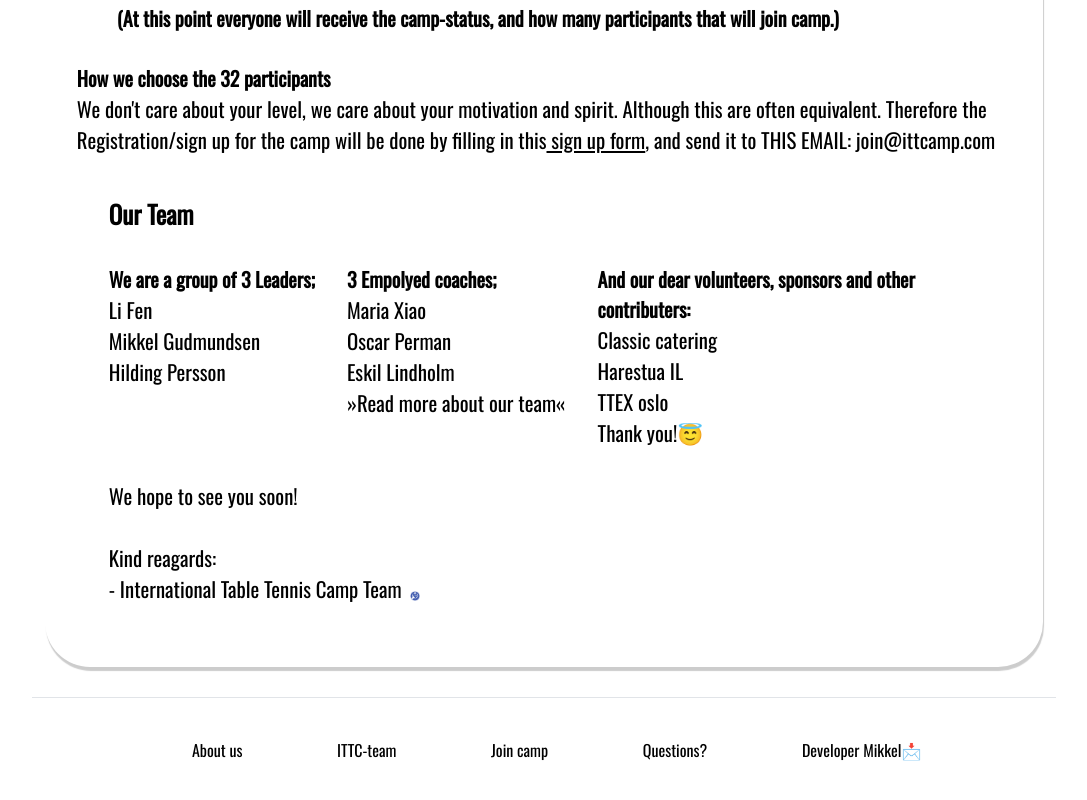
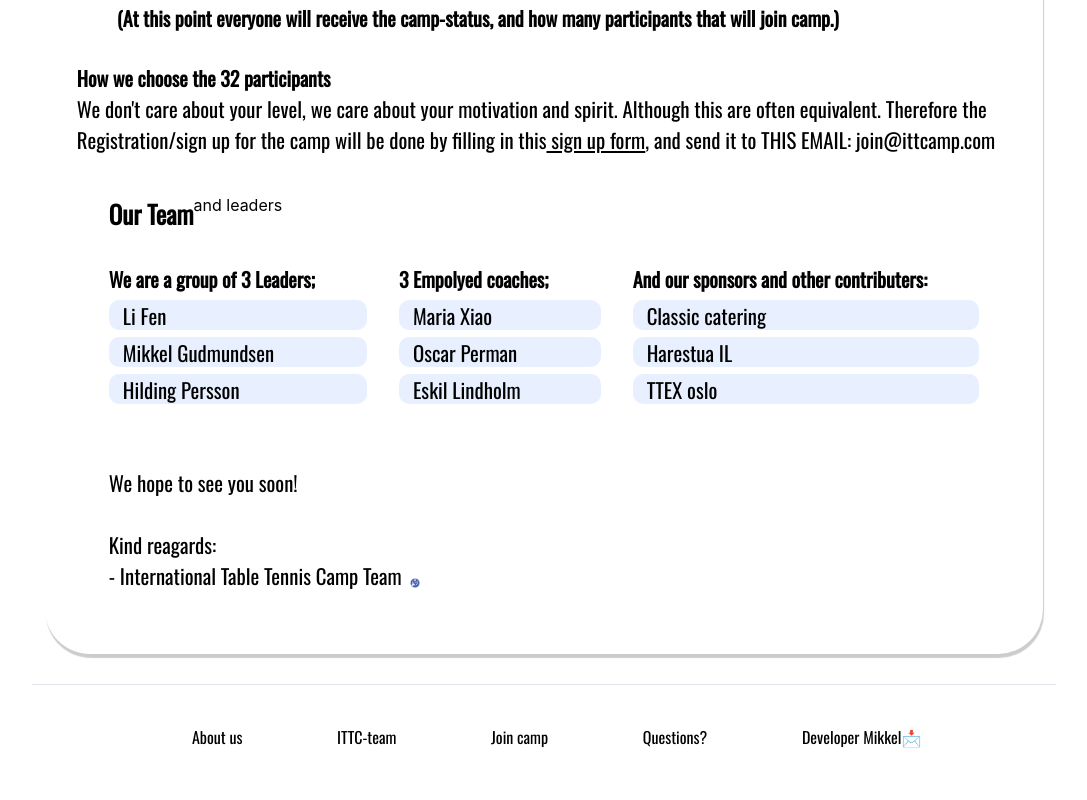
Before and after one commit to mikkelgud/InternationalTableTennisCamp, a React (Create React App) app: page /plan in a window 1280 px wide. Shown: the part 1061-1861 px from the top of the page, without its empty margins (96-1183 px from the left). Built offline with nearby package versions, Linux system fonts and the light colour scheme.

Commit message:
Added link styling for persons in about us

```diff
--- a/src/components/AboutUs.js
+++ b/src/components/AboutUs.js
@@ -8,7 +8,7 @@ import { StyledH3 } from "../styleguides/Styledh3";
 import { Wrapper } from "../styleguides/StyledTextBoxWrapper";
 import { ScrollTop } from "../utils/ScrollToTopp";
 import { StyledSTextSectionHeader } from "../styleguides/StyledSemiTextSectionHeader";
-import {StyledATagLink} from '../styleguides/StyledATagLink';
+import { StyledATagLink } from '../styleguides/StyledATagLink';
 import ApplicationForm from "../Assets/ApplicationITTCAMP.docx";
 
 export const StyledATagLinkLocal = styled.a`
@@ -16,6 +16,22 @@ export const StyledATagLinkLocal = styled.a`
   cursor: pointer;
   border-radius: 15px;
   &:hover{
+    color: #1f448c;
+  }
+`
+const LinkVeiwMultiplier = styled.div`
+background-color: #e4edffd6;
+width: 100%;
+height: 30px;
+border-radius: 10px;
+margin-top: -24px;
+padding: 0 0 0 14px;
+border: 0 0 3px 0 solid black;
+cursor: pointer;
+
+&:hover{
+  background-color: #ffffff;
+  box-shadow: 0px 0px 13px 4px rgba(0,0,0,0.2);
   color: #1f448c;
 }
 `
@@ -51,9 +67,9 @@ export default function AboutUs(props) {
     <LocalWrapper>
       <StyledDiv>
         <StyledTextSectionHeader>Welcome to ITTC! </StyledTextSectionHeader>
-      <br/>
+        <br />
         <StyledSTextSectionHeader>About us</StyledSTextSectionHeader>
-        <br/>
+        <br />
         <StyledH3>Our goals</StyledH3>
         <StyledText>
           Our goal is to make the most developing, higest quality and greatest socially table tennis camps in the world for everyone, at any level.
@@ -61,7 +77,7 @@ export default function AboutUs(props) {
           Everyone in the ITTC-team are ambitious people who aim high, and belive we will reach our goal one time in the future.
           We will start small and try to build it step by step, so every camp can be at the highest quality from the start.
         </StyledText>
-        <br/>
+        <br />
         <StyledH3>We offer</StyledH3>
         <StyledText>
           We in International table tennis camp will deliver the higest level of practice for all levels.
@@ -74,10 +90,10 @@ export default function AboutUs(props) {
           At the moment we offer 3 camps in respectively Norway, Poland and China.
           Keep up with ittcamp.com to get the newest information about our camps.
         </StyledText>
-        <br/>
-        <br/>
+        <br />
+        <br />
         <StyledSTextSectionHeader>Our first camp</StyledSTextSectionHeader>
-        <br/>
+        <br />
         <StyledH3>Camp Norway -From 30.09.2019 to 04.10.2019</StyledH3>
         <StyledText>
           Harestua IL and ITTC invite you to join ITTCamp- Harestua
@@ -85,17 +101,17 @@ export default function AboutUs(props) {
           With our strategy; "start small and build it up step by step with high quality", no place would be more suitable.
           Because of the short notice, there are two conditions that we had to make for it to be possible for us to complete the camp.
           </StyledText>
-          <br/>
+        <br />
         <StyledH3>
           <ol>
             <li>Minimum of 16 participants.</li>
-         <br/>
+            <br />
             <li>Maximum of 32 participants</li>
-            <br/>
-            <li>Deadline: Monday 23.09.2019 19:00. <br/>
+            <br />
+            <li>Deadline: Monday 23.09.2019 19:00. <br />
               (At this point everyone will receive the camp-status, and how many participants that will join camp.) </li>
           </ol>
-          <br/>
+          <br />
 
         </StyledH3>
         <StyledH3>How we choose the 32 participants</StyledH3>
@@ -106,37 +122,51 @@ export default function AboutUs(props) {
           <StyledATagLinkLocal href={ApplicationForm}> sign up form</StyledATagLinkLocal>, and send it to
            <StyledATagLink href="mailto: join@ittcamp.com"> THIS EMAIL: join@ittcamp.com</StyledATagLink>
         </StyledText>
-        <br/>
-        <br/>
+        <br />
+        <br />
         <LeadersHeaderWrapper>
           <StyledSTextSectionHeader>Our Team</StyledSTextSectionHeader>
+          <StyledATagLink onClick={() => { props.history.push("/leaders"); }}>
+               and leaders
+              </StyledATagLink><br />
         </LeadersHeaderWrapper>
         <StyledText>
           <Wrapper>
             <div>
-        <StyledH3> We are a group of 3 Leaders;<br/></StyledH3>
-       <StyledATagLink onClick={() => { props.history.push("/leaders/Li-Fen"); }}>Li Fen</StyledATagLink><br/>
-       <StyledATagLink onClick={() => { props.history.push("/leaders/Mikkel-Gudmundsen"); }}>Mikkel Gudmundsen</StyledATagLink><br/>
-       <StyledATagLink onClick={() => { props.history.push("/leaders/Hilding-Persson"); }}>Hilding Persson</StyledATagLink><br/>
+              <StyledH3> We are a group of 3 Leaders;<br /><br /></StyledH3>
+              <StyledATagLink onClick={() => { props.history.push("/leaders/Li-Fen"); }}>
+                <LinkVeiwMultiplier>Li Fen</LinkVeiwMultiplier>
+              </StyledATagLink> <br />
+              <StyledATagLink onClick={() => { props.history.push("/leaders/Mikkel-Gudmundsen"); }}>
+                <LinkVeiwMultiplier>Mikkel Gudmundsen</LinkVeiwMultiplier>
+              </StyledATagLink><br />
+              <StyledATagLink onClick={() => { props.history.push("/leaders/Hilding-Persson"); }}>
+                <LinkVeiwMultiplier>Hilding Persson</LinkVeiwMultiplier>
+              </StyledATagLink><br />
+
             </div>
             <div>
-         <StyledH3> 3 Empolyed coaches;<br/></StyledH3>
-         <StyledATagLink onClick={() => { props.history.push("/leaders/Maria-Xiao"); }}>Maria Xiao</StyledATagLink><br/>
-         <StyledATagLink onClick={() => { props.history.push("/leaders/Oscar-Perman"); }}>Oscar Perman</StyledATagLink><br/>
-       <StyledATagLink onClick={() => { props.history.push("/leaders/Eskil-Lindholm"); }}>Eskil Lindholm</StyledATagLink><br/>
-       <StyledATagLink onClick={() => { props.history.push("/leaders"); }}>»Read more about our team«</StyledATagLink><br/>
+              <StyledH3> 3 Empolyed coaches;<br /><br /></StyledH3>
+              <StyledATagLink onClick={() => { props.history.push("/leaders/Maria-Xiao"); }}>
+                <LinkVeiwMultiplier>Maria Xiao</LinkVeiwMultiplier>
+              </StyledATagLink><br />
+              <StyledATagLink onClick={() => { props.history.push("/leaders/Oscar-Perman"); }}>
+                <LinkVeiwMultiplier>Oscar Perman</LinkVeiwMultiplier>
+              </StyledATagLink><br />
+              <StyledATagLink onClick={() => { props.history.push("/leaders/Eskil-Lindholm"); }}>
+                <LinkVeiwMultiplier>Eskil Lindholm</LinkVeiwMultiplier>
+              </StyledATagLink><br />
+
             </div>
             <div>
-           <StyledH3>And our dear volunteers, sponsors and other contributers:</StyledH3>
-           <StyledATagLink href="http://www.classiccatering.no" target="blank">Classic catering</StyledATagLink><br/>
-           <StyledATagLink href="https://www.harestua.info/harestua-il/bordtennis.html" target="blank">Harestua IL</StyledATagLink><br/>
-           <StyledATagLink href="https://www.ttex.no" target="blank">TTEX oslo</StyledATagLink><br/>
-           <StyledText>
-           Thank you!<span role="img" aria-label="glory">😇</span></StyledText>
+              <StyledH3>And our sponsors and other contributers:<br /><br /></StyledH3>
+              <LinkVeiwMultiplier><StyledATagLink href="http://www.classiccatering.no" target="blank">Classic catering</StyledATagLink></LinkVeiwMultiplier><br />
+              <LinkVeiwMultiplier><StyledATagLink href="https://www.harestua.info/harestua-il/bordtennis.html" target="blank">Harestua IL</StyledATagLink></LinkVeiwMultiplier><br />
+              <LinkVeiwMultiplier><StyledATagLink href="https://www.ttex.no" target="blank">TTEX oslo</StyledATagLink></LinkVeiwMultiplier>
             </div>
           </Wrapper>
-         <LeadersHeaderWrapper>We hope to see you soon! <br/><br/>
-         Kind reagards:<br/>
+          <LeadersHeaderWrapper>We hope to see you soon! <br /><br />
+            Kind reagards:<br />
             - International Table Tennis Camp Team
            </LeadersHeaderWrapper>
           <StyledImageLogo src={Logo} />
--- a/src/components/CampNorway.js
+++ b/src/components/CampNorway.js
@@ -42,6 +42,11 @@ const priceText = "Read about the price of the Camp on Harestua, and what's incl
 const packHeader = "Pack my Bag " + packEmoji;
 const packText = "Read about what you have to remember for camp norway.";
 
+// const safteyHeader = "Safety ";
+// const safteyIcon = "user-shield";
+// const safteyText = "Read everything about how we will keep everybody safe during the travels, stay and return. And get information about what we need from you to make the camps safe."
+// const safteyTo= "/safety";
+
 
 export default function Stay(props) {
     ScrollTop();
--- a/src/components/NorwayFacilities.js
+++ b/src/components/NorwayFacilities.js
@@ -71,15 +71,15 @@ export default function NorwayTravel() {
             <StyledImageLocal src={Station} />
             <StyledImageLocal src={Kiwi} />
             </Wrapper>
-           <StyledATagLink href="https://sagparken.no/hva-er-sagparken/">
+           <StyledATagLink target="blank" href="https://sagparken.no/hva-er-sagparken/">
                Want to see and read more from Harestua?
                </StyledATagLink>
                <br/>
                <br/>
             <StyledATagLink  target="blank" href="mailto: contactus@ittcamp.com">
-                If you have any trouble with your travel to Harestua, don´t hessitate asking us for help at contactus@ittcamp.com, by clicking here.
-                Harestua
+                If you have any trouble with your travel to Harestua, don´t hesitate to contact us at contactus@ittcamp.com.
              </StyledATagLink>
+
         </StyledTextBoxDiv>
     )
 }
--- a/src/components/NorwayTravel.js
+++ b/src/components/NorwayTravel.js
@@ -44,7 +44,7 @@ export default function NorwayTravel() {
               <li>ITTC will pick you up</li>
               </ol>
               <br/>
-            <StyledATagLink href="mailto: contactus@ittcamp.com"> If you have any trouble with your travel to Harestua, don´t hesitate asking us for help at contactus@ittcamp.com, by clicking here. </StyledATagLink>
+            <StyledATagLink href="mailto: contactus@ittcamp.com"> If you have any trouble with your travel to Harestua, don´t hesitate to contact us at contactus@ittcamp.com. </StyledATagLink>
             </StyledText>
         </StyledTextBoxDiv>
     )
--- a/src/components/PackMyBags.js
+++ b/src/components/PackMyBags.js
@@ -34,7 +34,7 @@ export default function Pack() {
                 <br/>
         </StyledText>
 
-            <StyledATagLink href="mailto: contactus@ittcamp.com">If you have any questions, please don't hesitate to ask us on contactus@ittcamp.com by clicking here.</StyledATagLink>
+        <StyledATagLink href="mailto: contactus@ittcamp.com">If you have any questions, don't hesitate to contact us at contactus@ittcamp.com.</StyledATagLink>
             <br/>
             <br/>
         </StyledDiv>
--- a/src/components/Rules.js
+++ b/src/components/Rules.js
@@ -37,7 +37,7 @@ export default function Rules() {
                 <br/>
             </StyledText>
            <StyledH3>Any deviation against the camp-rules, can lead to immediate repatriation without refound.</StyledH3>
-            <StyledATagLink href="mailto: contactus@ittcamp.com">If you have any questions, please don't hesitate to ask us on contactus@ittcamp.com by clicking here.</StyledATagLink>
+            <StyledATagLink href="mailto: contactus@ittcamp.com">If you have any questions, please don't hesitate to contact us at contactus@ittcamp.com by clicking here.</StyledATagLink>
             <br/>
             <br/>
         </StyledDiv>
--- a/src/styleguides/StyledATagLink.js
+++ b/src/styleguides/StyledATagLink.js
@@ -4,8 +4,6 @@ export const StyledATagLink = styled.a`
 text-decoration: none;
   color: black;
   cursor: pointer;
-  border-radius: 15px;
-
   &:hover{
     color: #1f448c;
   }
--- a/src/styleguides/StyledCirkledDiv.js
+++ b/src/styleguides/StyledCirkledDiv.js
@@ -29,7 +29,7 @@ padding: 2.5rem;
   border-radius: 20%;
 
 }
-  @media (max-width: 836px){
+  @media (max-width: 1030px){
     max-width: 23rem;
     height: 300px;
     width: 300px;
--- a/src/styleguides/StyledTextCardDiv.js
+++ b/src/styleguides/StyledTextCardDiv.js
@@ -18,7 +18,6 @@ padding: 2.5rem;
   width: 100%;
   border-radius: 25px;
   box-shadow: 0px 2px 3px 0px rgba(0,0,0,0.2);
-  border: 0.3px solid #000000;
   transition: all 0.22678s ease-in-out;
   background-image: url(${props => props.backgorund});
   background-repeat: no-repeat;
```
Also changed, not shown: public/index.html (+4 -4 lines). Lines whose indentation alone changed are shown as unchanged.
